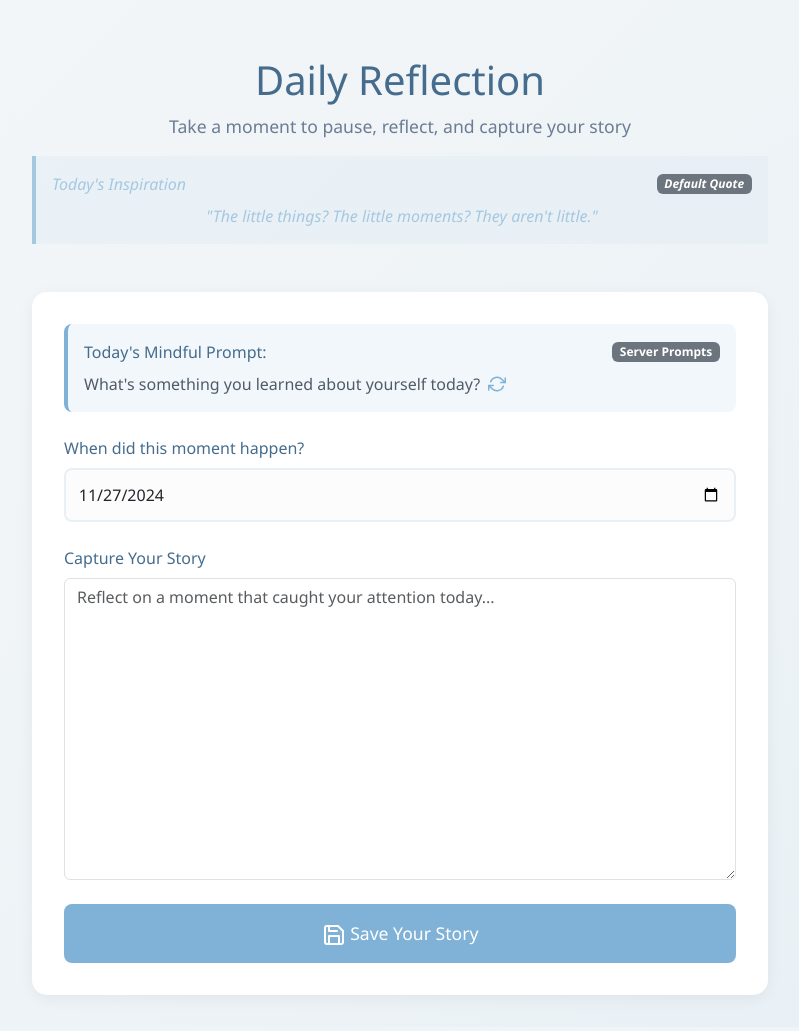
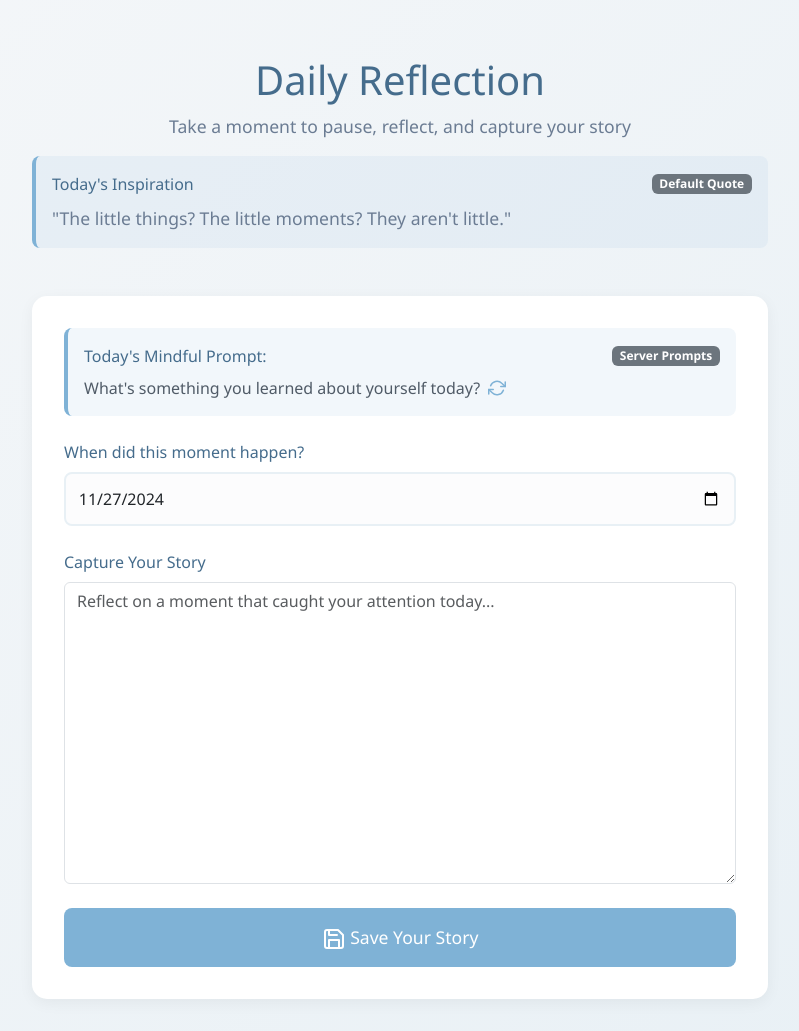
Before and after one commit to sheia/everydayecho, a Flask app: page / in a window 1280 px wide. Shown: the part 120-1151 px from the top of the page, without its empty margins (240-1039 px from the left). Before the commit the page ends 1118 px from the top, so only its background shows below. Run offline with Flask 3, Linux system fonts and the light colour scheme; the visitor is signed in with stand-in values (Sample User, id 1); some libraries are stand-ins or nearby versions.

Commit message:
Agent query: Does the quote section now match the visual style of the prompt section, including the badge status and spacing?

```diff
--- a/static/css/custom.css
+++ b/static/css/custom.css
@@ -41,12 +41,11 @@ body {
 }
 
 .mindfulness-quote {
-  font-style: italic;
-  color: var(--calm);
-  margin: 1rem 0;
+  background: rgba(127, 178, 214, 0.1);
   padding: 1rem;
-  border-left: 4px solid var(--calm);
-  background: rgba(165, 200, 225, 0.1);
+  border-radius: 8px;
+  margin-bottom: 1rem;
+  border-left: 4px solid var(--secondary);
 }
 
 .journal-form {
--- a/templates/index.html
+++ b/templates/index.html
@@ -6,11 +6,13 @@
         <h1>Daily Reflection</h1>
         <p>Take a moment to pause, reflect, and capture your story</p>
         <div class="mindfulness-quote">
-            <div class="d-flex justify-content-between align-items-center mb-2">
-                <span>Today's Inspiration</span>
+            <div class="prompt-text d-flex justify-content-between align-items-center">
+                Today's Inspiration
                 <span id="quote-ai-status" class="badge bg-secondary">Loading...</span>
             </div>
-            <div id="quote-display">"Life is a collection of moments worth remembering."</div>
+            <div class="d-flex align-items-center">
+                <p id="quote-display" class="mb-0 me-2">"Life is a collection of moments worth remembering."</p>
+            </div>
         </div>
     </div>
 
```
